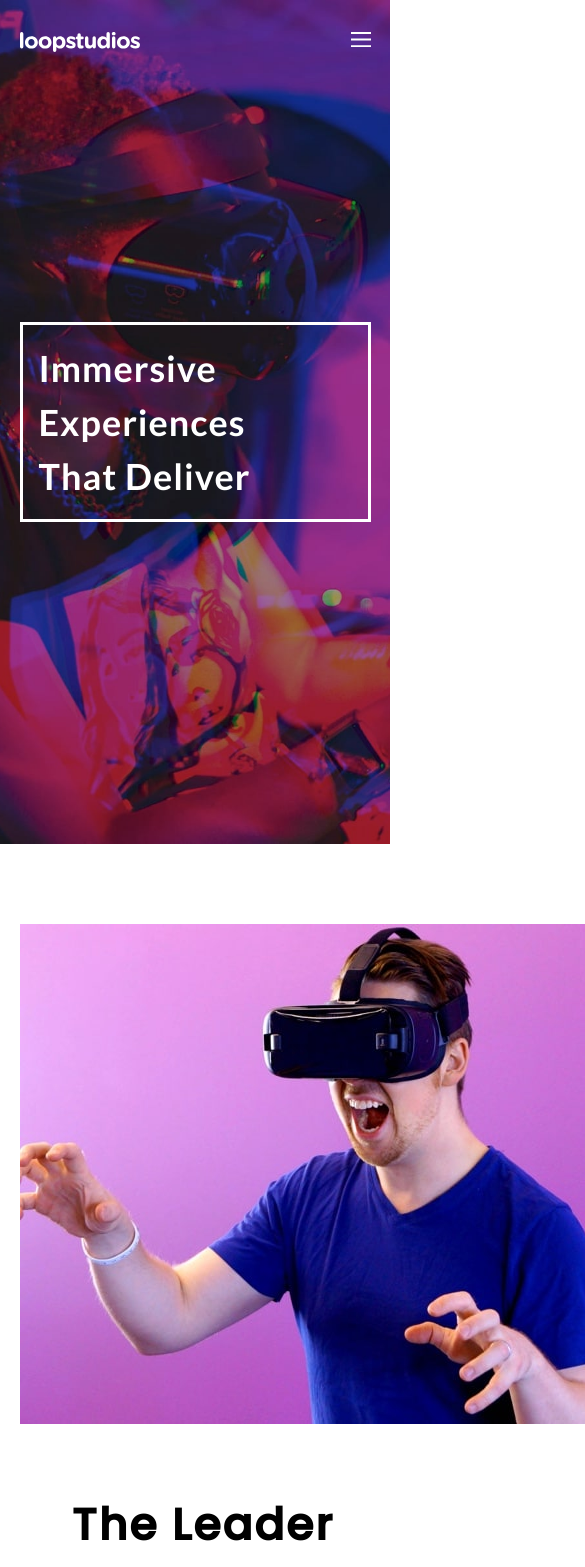
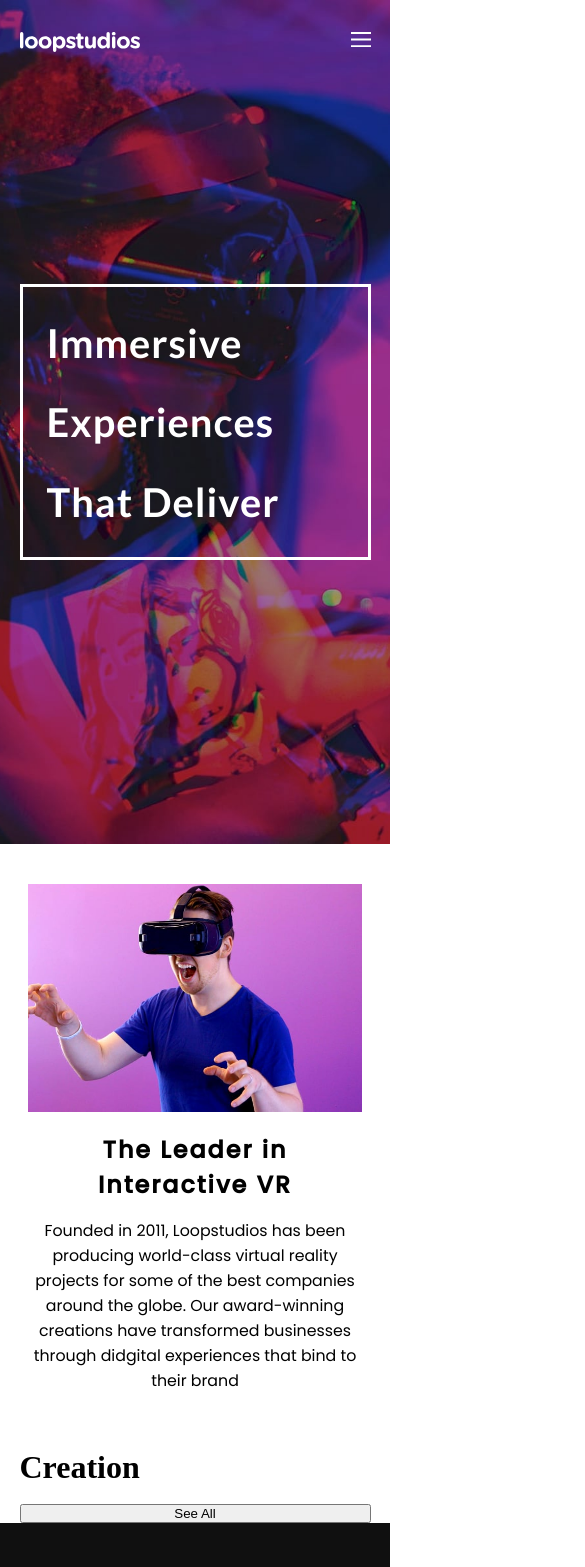
Before and after one commit to Damkols/loopstudios, a React (Create React App) app: page / in a window 390 px wide. Shown: the top 1567 px of the page, 585 px wide, since content can reach past the window. Built offline with nearby package versions, Linux system fonts and the light colour scheme.

Commit message:
styled Vrpage responsiveness

```diff
--- a/src/components/Footer/Footer.scss
+++ b/src/components/Footer/Footer.scss
@@ -44,7 +44,8 @@
             margin-right: 1rem;
           }
           @media (max-width: 725px) {
-            font-size: 1.25rem;
+            font-size: clamp(0.5rem, 2vw + 0.75rem, 1.25rem);
+
             margin-bottom: 1rem;
             margin-right: 0;
             text-align: center;
--- a/src/components/Landing/Landing.scss
+++ b/src/components/Landing/Landing.scss
@@ -43,10 +43,10 @@
         width: 90%;
         margin-top: 0;
         margin-left: 0;
-        font-size: clamp(1rem, 3vw + 2rem, 2.25rem);
-        padding: clamp(1rem, 1vw + 0.3rem, 1.25rem) 1rem;
+        font-size: clamp(1.5rem, 2vw + 2rem, 3.25rem);
+        padding: clamp(1rem, 1vw + 0.3rem, 1.25rem) 1.5rem;
         letter-spacing: 1px;
-        line-height: 1.5;
+        line-height: 2;
       }
     }
   }
--- a/src/components/VrPage/VrPage.jsx
+++ b/src/components/VrPage/VrPage.jsx
@@ -1,12 +1,45 @@
-import React from "react";
+import React, { useCallback, useEffect, useState } from "react";
 import "./VrPage.scss";
 import Image from "../../assets/desktop/image-interactive.jpg";
+import Image2 from "../../assets/mobile/image-interactive.jpg";
+
+const useMediaQuery = (width) => {
+  const [targetReached, setTargetReached] = useState(false);
+
+  const updateTarget = useCallback((e) => {
+    if (e.matches) {
+      setTargetReached(true);
+    } else {
+      setTargetReached(false);
+    }
+  }, []);
+
+  useEffect(() => {
+    const media = window.matchMedia(`(max-width: ${width}px)`);
+    media.addListener(updateTarget);
+
+    // Check on mount (callback is not called until a change occurs)
+    if (media.matches) {
+      setTargetReached(true);
+    }
+
+    return () => media.removeListener(updateTarget);
+  }, []);
+
+  return targetReached;
+};
 
 const VrPage = () => {
+  const isBreakpoint = useMediaQuery(1025);
+
   return (
     <div className="vrpage">
       <div className="image">
-        <img src={Image} alt="" />
+        {isBreakpoint ? (
+          <img src={Image2} alt="" />
+        ) : (
+          <img src={Image} alt="" />
+        )}
       </div>
       <div className="text">
         <h1>
--- a/src/components/VrPage/VrPage.scss
+++ b/src/components/VrPage/VrPage.scss
@@ -1,14 +1,30 @@
 .vrpage {
-  width: min(90%, 1200px);
+  width: min(95%, 1200px);
   display: flex;
   position: relative;
   flex-wrap: wrap;
   align-items: center;
   margin: 5rem auto;
 
+  @media (max-width: 1025px) {
+    display: flex;
+    align-items: center;
+    justify-content: center;
+    margin: 2.5rem auto;
+  }
   .image {
     flex: 1;
     width: 90%;
+
+    @media (max-width: 1025px) {
+      flex: none;
+    }
+
+    img {
+      @media (max-width: 1025px) {
+        width: 100%;
+      }
+    }
   }
 
   .text {
@@ -18,11 +34,14 @@
     width: 50%;
     right: 0;
     background: #fff;
-    padding: 3rem 2rem 4rem 3rem;
+    padding: 3rem 2rem 0 3rem;
     text-align: center;
 
     @media (max-width: 1025px) {
       position: relative;
+      flex: none;
+      width: 90%;
+      padding: 1rem 0;
     }
 
     h1 {
@@ -30,13 +49,19 @@
       font-family: "Poppins", sans-serif;
       letter-spacing: 2px;
       font-weight: 700;
-      font-size: 2.75rem;
+      font-size: clamp(1rem, 2vw + 1rem, 2.75rem);
+
+      @media (max-width: 1025px) {
+        padding: 0;
+      }
     }
 
     p {
       font-family: "Poppins", sans-serif;
+      font-size: clamp(0.25rem, 2vw + 0.5rem, 1.25rem);
       @media (max-width: 1025px) {
         text-align: center;
+        margin-top: 1rem;
       }
     }
   }
```
